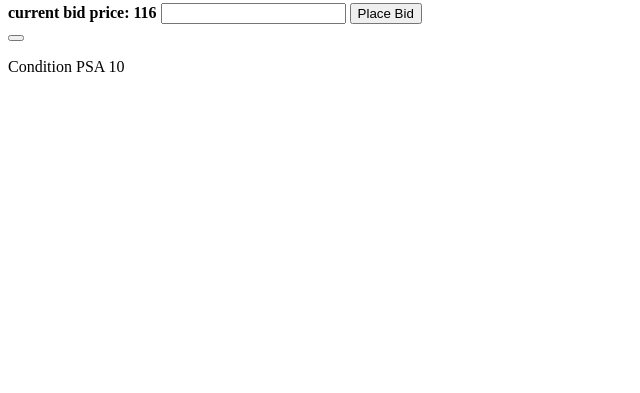
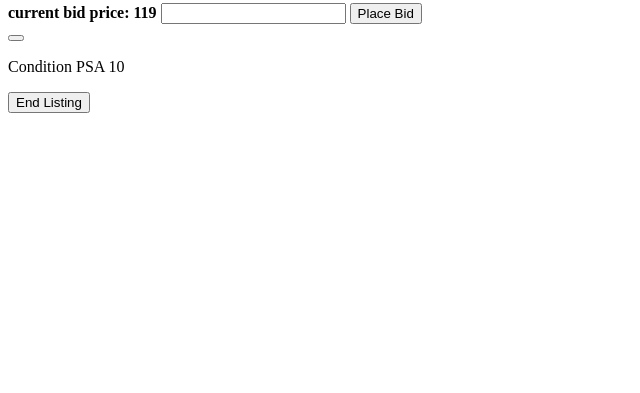
Before and after one commit to Kenneth1ii/Commerces, a Django app: template auctions/templates/auctions/auctionlist.html in a window 1280 px wide. Shown: the part 407-800 px from the top of the page, without its empty margins (0-640 px from the left). Run offline with Django 3.2, Linux system fonts and the light colour scheme; the template is opened without the code that fills it: values that come from a table or form of the project are taken from there, others are empty; data comes from the database, SQL or seed files in the repository.

Commit message:
models user owner sold bobought

```diff
--- a/auctions/models.py
+++ b/auctions/models.py
@@ -1,10 +1,11 @@
 from django.contrib.auth.models import AbstractUser
+from django.conf import settings
 from django.db import models
 
 
 class AuctionBids(models.Model):
     currentBid = models.IntegerField()
-    currentbiduserid = models.IntegerField(null=True)
+    currentuserbid = models.ForeignKey(settings.AUTH_USER_MODEL,on_delete=models.CASCADE,related_name="currentuserbid",null=True)
 
     def __str__(self):
         return f"current bid price: {self.currentBid}"
@@ -25,6 +26,10 @@ class AuctionListing(models.Model):
     # Make nullable == null=true b/c we already created objects data before hand before we created bid/comment foreign keys ,
     # therefore we ran into constraint issues of default and nonnulliable
     category = models.ForeignKey(AuctionCategory,on_delete=models.CASCADE, related_name="auctioncategory", null=True)
+    owner = models.ForeignKey(settings.AUTH_USER_MODEL, on_delete=models.CASCADE,related_name="auctionowner",null=True)
+    userbought = models.ForeignKey(settings.AUTH_USER_MODEL, on_delete=models.CASCADE, related_name="auctionbought",null=True)
+    usersold = models.ForeignKey(settings.AUTH_USER_MODEL, on_delete=models.CASCADE, related_name="auctionsold",null=True)
+    closed = models.BooleanField(default = False)
 
     def __str__(self):
         return self.title
@@ -38,9 +43,7 @@ class AuctionComment(models.Model):
 
 class User(AbstractUser,models.Model):
     userwatchlist = models.ManyToManyField(AuctionListing, related_name="userwatch", blank=True)
-    usercommentlist = models.ForeignKey(AuctionComment,related_name="usercomment", null=True, on_delete=models.CASCADE)
+    usercommentlist = models.ForeignKey(AuctionComment,related_name="usercomment", null=True, on_delete=models.CASCADE,blank=True)
 
-    # Couldn't Add ForeignKey To AuctionListing Class to User b/c not defined unless I put User first above else.
-    # Currently using ManyToManyField As ForeignKey relationship.
-    userbought = models.ManyToManyField(AuctionListing,related_name="userbought")
-    usersold = models.ManyToManyField(AuctionListing,related_name="usersold")
+    #Instead of referring to User directly, you should reference the user model using django.contrib.auth.get_user_model().
+    #This method will return the currently active user model – the custom user model if one is specified, or User otherwise.
--- a/auctions/templates/auctions/auctionlist.html
+++ b/auctions/templates/auctions/auctionlist.html
@@ -4,6 +4,7 @@
         <title>{{listing.title}}</title>
     </head>
     <body>
+        {%if not listing.closed %}
             <a href="{% url 'index' %}">Home</a>
             <h1>{{listing.title}}</h1>
             <img src={{listing.image}} height="300px" width="200px">
@@ -19,5 +20,21 @@
                 <button name="addwatch" value=1>{{watchstatus}}</button>
             </form>
             <p>{{listing.description}}</p>
+
+            {% if listing.owner.id == request.user.id %}
+            <form action="{% url 'auctionlist' listing.id %}" method="POST">
+                {% csrf_token %}
+            <button name="endlisting" value=1>End Listing</button>
+            </form>
+            {% endif %}
+        {% endif %}
+
+        {% if listing.closed %}
+        <a href="{% url 'index' %}">Home</a>
+        <h1>{{listing.title}}</h1>
+        <img src={{listing.image}} height="300px" width="200px">
+        <h2>Listing was ended</h2>
+        <h3>Winner: {{listing.bid.currentuserbid}}</h3>
+        {% endif %}
     </body>
 </html>
```
Also changed, not shown: auctions/views.py (+14 -1 lines), db.sqlite3. Lines whose indentation alone changed are shown as unchanged.
